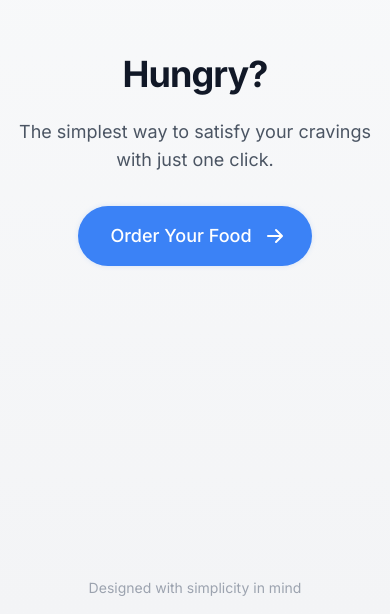
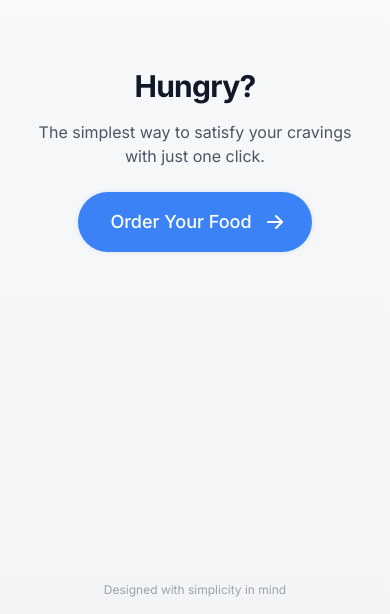
Before and after one commit to bsubratpatel/food-order-application, a React (Vite) app: page / in a window 390 px wide. Shown: the part 230-844 px from the top of the page. Built offline with nearby package versions, Linux system fonts and the light colour scheme.

Commit message:
Adjust mobile text size
Adjust the text size to be more appropriate for mobile viewports.

```diff
--- a/src/pages/Index.tsx
+++ b/src/pages/Index.tsx
@@ -23,19 +23,19 @@ const Index: React.FC = () => {
         initial={{ opacity: 0, y: 20 }}
         animate={{ opacity: 1, y: 0 }}
         transition={{ duration: 0.8, ease: [0.16, 1, 0.3, 1] }}
-        className="text-center max-w-xl mx-auto mb-16"
+        className="text-center max-w-xl mx-auto mb-16 px-4 md:px-0"
       >
-        <h1 className="text-4xl font-bold tracking-tight text-gray-900 sm:text-5xl mb-6">
+        <h1 className="text-3xl md:text-4xl lg:text-5xl font-bold tracking-tight text-gray-900 mb-4 md:mb-6">
           Hungry?
         </h1>
-        <p className="text-lg text-gray-600 mb-8">
+        <p className="text-base md:text-lg text-gray-600 mb-6 md:mb-8 mx-auto max-w-md">
           The simplest way to satisfy your cravings with just one click.
         </p>
         <FoodButton onClick={handleOrderClick} />
       </motion.div>
 
       <motion.div
-        className="absolute bottom-4 text-center text-gray-400 text-sm"
+        className="absolute bottom-4 text-center text-gray-400 text-xs md:text-sm w-full px-4"
         initial={{ opacity: 0 }}
         animate={{ opacity: 1 }}
         transition={{ delay: 1, duration: 1 }}
```
